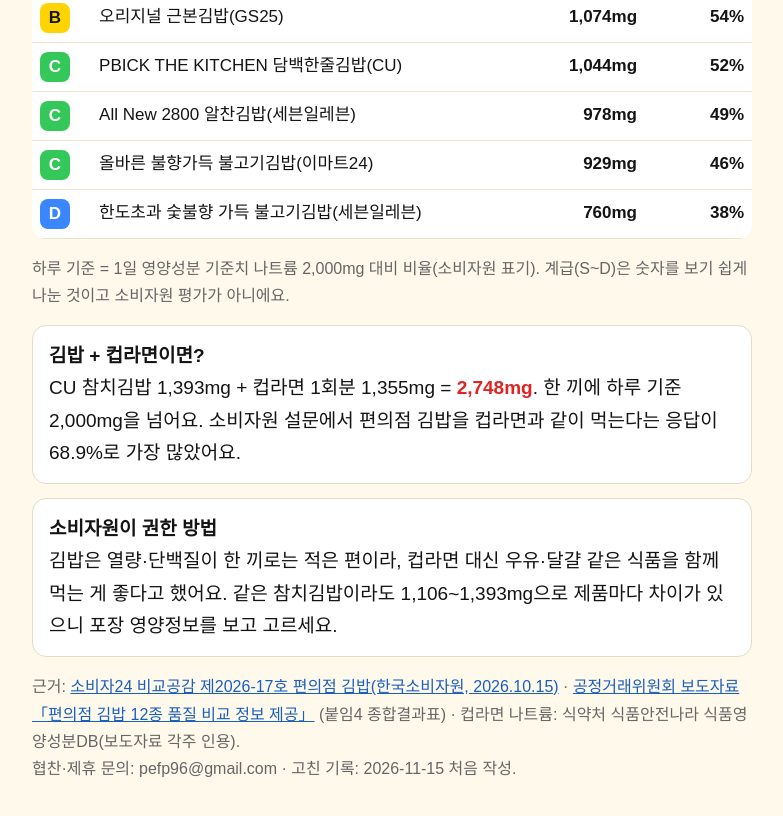
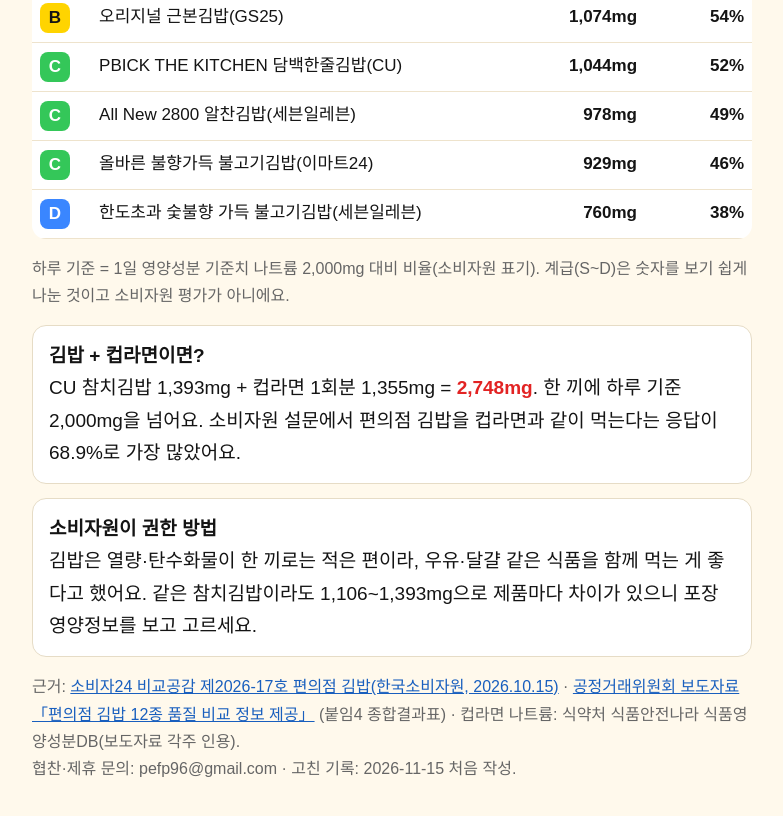
Before and after one commit to pefp96-web/safeshorts-site, a plain HTML site: page gimbap-sodium.html in a window 1280 px wide. Shown: the part 669-1485 px from the top of the page, without its empty margins (248-1031 px from the left). Drawn offline with Linux system fonts and the light colour scheme.

Commit message:
김밥 나트륨 페이지 문구 출처대로 수정

```diff
--- a/gimbap-sodium.html
+++ b/gimbap-sodium.html
@@ -34,6 +34,6 @@ a{color:#195FBE;word-break:break-all}
 </table>
 <p class="note">하루 기준 = 1일 영양성분 기준치 나트륨 2,000mg 대비 비율(소비자원 표기). 계급(S~D)은 숫자를 보기 쉽게 나눈 것이고 소비자원 평가가 아니에요.</p>
 <div class="card"><b>김밥 + 컵라면이면?</b><br>CU 참치김밥 1,393mg + 컵라면 1회분 1,355mg = <b style="color:#E22323">2,748mg</b>. 한 끼에 하루 기준 2,000mg을 넘어요. 소비자원 설문에서 편의점 김밥을 컵라면과 같이 먹는다는 응답이 68.9%로 가장 많았어요.</div>
-<div class="card"><b>소비자원이 권한 방법</b><br>김밥은 열량·단백질이 한 끼로는 적은 편이라, 컵라면 대신 우유·달걀 같은 식품을 함께 먹는 게 좋다고 했어요. 같은 참치김밥이라도 1,106~1,393mg으로 제품마다 차이가 있으니 포장 영양정보를 보고 고르세요.</div>
+<div class="card"><b>소비자원이 권한 방법</b><br>김밥은 열량·탄수화물이 한 끼로는 적은 편이라, 우유·달걀 같은 식품을 함께 먹는 게 좋다고 했어요. 같은 참치김밥이라도 1,106~1,393mg으로 제품마다 차이가 있으니 포장 영양정보를 보고 고르세요.</div>
 <p class="note">근거: <a href="https://www.consumer.go.kr/user/ftc/consumer/cnsmrBBS/79/selectInfoRptDetail.do?infoId=A1081448">소비자24 비교공감 제2026-17호 편의점 김밥(한국소비자원, 2026.10.15)</a> · <a href="https://www.ftc.go.kr/www/selectBbsNttView.do?bordCd=3&amp;key=12&amp;searchCtgry=01,02&amp;nttSn=48112">공정거래위원회 보도자료 「편의점 김밥 12종 품질 비교 정보 제공」</a> (붙임4 종합결과표) · 컵라면 나트륨: 식약처 식품안전나라 식품영양성분DB(보도자료 각주 인용).<br>협찬·제휴 문의: pefp96@gmail.com · 고친 기록: 2026-11-15 처음 작성.</p>
 </body></html>
```
